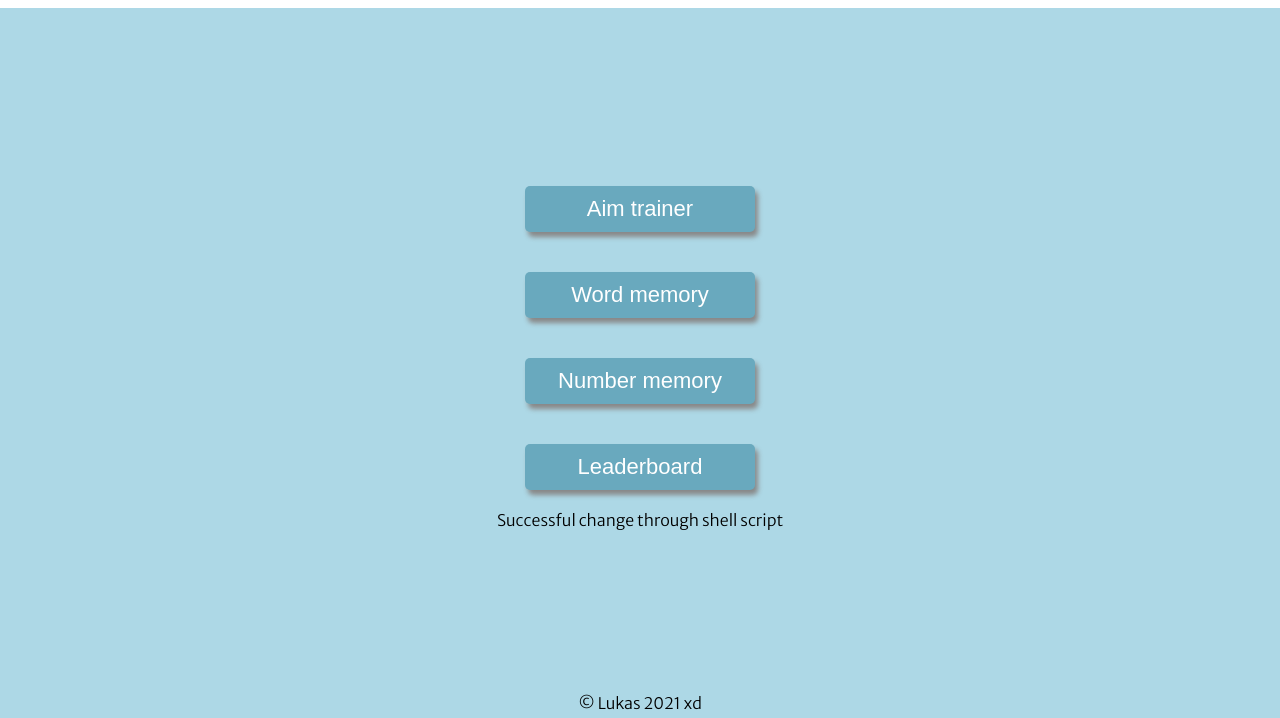
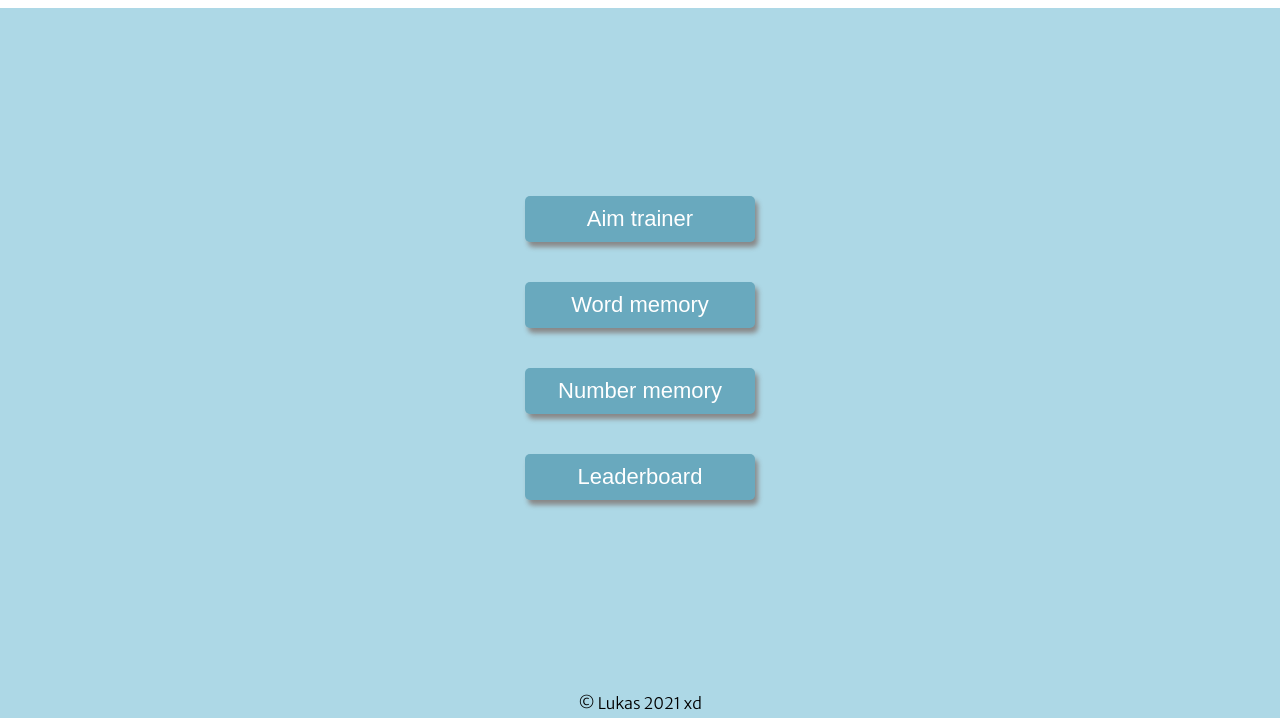
Before and after one commit to lukiina42/humanBenchmarks, a plain HTML site: page ui/index.html in a window 1280 px wide. Shown: the part 82-800 px from the top of the page. Drawn offline with Linux system fonts and the light colour scheme.

Commit message:
Revert the change

```diff
--- a/ui/index.html
+++ b/ui/index.html
@@ -85,8 +85,6 @@
 
           <button class="mainMenu" id="leaderboard" onclick="window.location.href='leaderboard/leaderboard.html'">Leaderboard</button>
 
-          <div>Successful change through shell script</div>
-
         </div>
 
         <aside id="hide"></aside>
```
